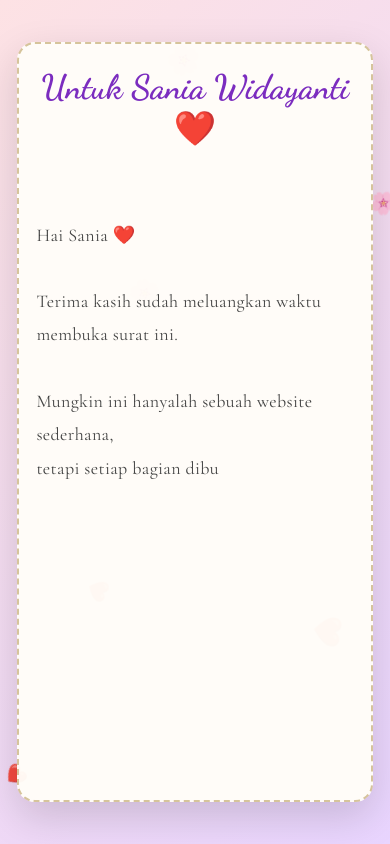
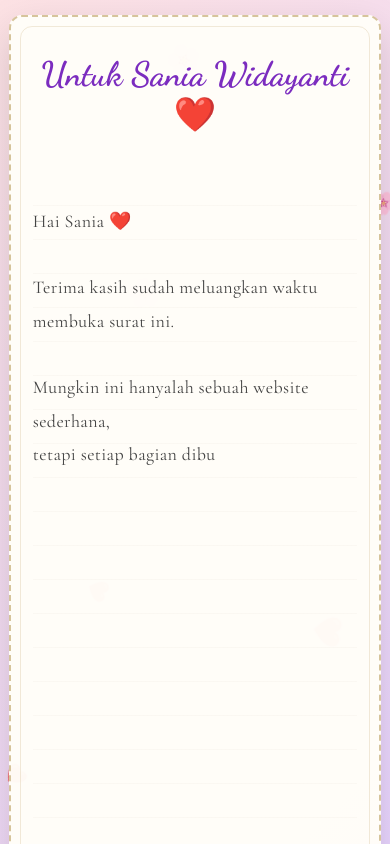
Before and after one commit to syahpiar/madeforSania, a plain HTML site: page letter.html in a window 390 px wide. Shown: the top 844 px of the page. Drawn offline with nearby package versions, Linux system fonts and the light colour scheme.

Commit message:
Update letter.css

```diff
--- a/letter.css
+++ b/letter.css
@@ -10,18 +10,13 @@ html,
 body {
     margin: 0;
     padding: 0;
-
     width: 100%;
     min-height: 100%;
-
     overflow-x: hidden;
 }
 
 body {
-
-    font-family:
-        "Cormorant Garamond",
-        serif;
+    font-family: "Cormorant Garamond", serif;
 
     background:
         linear-gradient(
@@ -39,21 +34,17 @@ body {
 ========================================= */
 
 .background {
-
     position: fixed;
-
     inset: 0;
 
     pointer-events: none;
 
     background:
-
         radial-gradient(
             circle at 20% 20%,
             rgba(255,255,255,.5),
             transparent 30%
         ),
-
         radial-gradient(
             circle at 80% 70%,
             rgba(255,255,255,.35),
@@ -69,68 +60,45 @@ body {
 ========================================= */
 
 .page-section {
-
     width: 100%;
-
     min-height: 100vh;
 
     padding: 30px 15px;
 
     position: relative;
-
     z-index: 3;
-
 }
 
 
 /* =========================================
-   HIDDEN
+   HIDDEN / ACTIVE
 ========================================= */
 
 .hidden-section {
-
     display: none !important;
-
 }
 
-
-/* =========================================
-   ACTIVE
-========================================= */
-
 .active-section {
-
     display: flex;
 
     justify-content: center;
-
-    align-items: center;
+    align-items: flex-start;
 
     animation:
-        sectionFade
-        .8s ease;
-
+        sectionFade .8s ease;
 }
 
 
 @keyframes sectionFade {
 
     from {
-
         opacity: 0;
-
-        transform:
-            translateY(20px);
-
+        transform: translateY(20px);
     }
 
     to {
-
         opacity: 1;
-
-        transform:
-            translateY(0);
-
+        transform: translateY(0);
     }
 
 }
@@ -142,16 +110,23 @@ body {
 
 .paper {
 
-    width: 90%;
+    width: 92%;
 
     max-width: 850px;
 
-    margin: auto;
+    /*
+       Paper panjang.
+       Tidak dibatasi tinggi pendek.
+    */
 
-    padding: 45px;
+    min-height: 1400px;
+
+    margin: 20px auto 50px;
+
+    padding: 65px 70px;
 
     background:
-        rgba(255,253,248,.97);
+        rgba(255,253,248,.98);
 
     border:
         2px dashed #d6c49b;
@@ -161,6 +136,35 @@ body {
     box-shadow:
         0 15px 40px
         rgba(0,0,0,.15);
+
+    position: relative;
+
+    display: flex;
+
+    flex-direction: column;
+
+}
+
+
+/* =========================================
+   PAPER DECORATION
+========================================= */
+
+.paper::before {
+
+    content: "";
+
+    position: absolute;
+
+    inset: 18px;
+
+    border:
+        1px solid
+        rgba(214,196,155,.35);
+
+    border-radius: 12px;
+
+    pointer-events: none;
 
 }
 
@@ -172,7 +176,7 @@ body {
 .paper > h1 {
 
     margin:
-        0 0 35px;
+        0 0 50px;
 
     text-align: center;
 
@@ -180,9 +184,15 @@ body {
         "Dancing Script",
         cursive;
 
-    font-size: 52px;
+    font-size: 54px;
+
+    line-height: 1.2;
 
     color: #7b2cbf;
+
+    position: relative;
+
+    z-index: 1;
 
 }
 
@@ -192,6 +202,15 @@ body {
 ========================================= */
 
 #letterContent {
+
+    /*
+       Area surat dibuat panjang.
+       Teks akan ditulis di dalamnya.
+    */
+
+    width: 100%;
+
+    min-height: 1050px;
 
     text-align: left;
 
@@ -207,6 +226,30 @@ body {
 
     color: #444;
 
+    letter-spacing:
+        0.02em;
+
+    position: relative;
+
+    z-index: 1;
+
+}
+
+
+/* =========================================
+   GARIS KERTAS
+========================================= */
+
+#letterContent {
+
+    background-image:
+        repeating-linear-gradient(
+            to bottom,
+            transparent 0,
+            transparent 47px,
+            rgba(170,150,130,.12) 48px
+        );
+
 }
 
 
@@ -220,9 +263,15 @@ body {
 
     margin-top: 45px;
 
+    padding-top: 25px;
+
     text-align: center;
 
     opacity: 0;
+
+    position: relative;
+
+    z-index: 2;
 
 }
 
@@ -241,35 +290,36 @@ body {
 @keyframes endingAppear {
 
     from {
-
         opacity: 0;
-
         transform:
             translateY(25px);
-
     }
 
     to {
-
         opacity: 1;
-
         transform:
             translateY(0);
-
     }
 
 }
 
 
+/* =========================================
+   HAPPY BIRTHDAY
+========================================= */
+
 .letter-ending h2 {
 
-    margin: 0 0 25px;
+    margin:
+        0 0 25px;
 
     font-family:
         "Dancing Script",
         cursive;
 
-    font-size: 46px;
+    font-size: 48px;
+
+    line-height: 1.3;
 
     color: #9d4edd;
 
@@ -434,17 +484,13 @@ button:active {
 @keyframes unifiedSlide {
 
     from {
-
         transform:
             translateX(0);
-
     }
 
     to {
-
         transform:
             translateX(-50%);
-
     }
 
 }
@@ -503,7 +549,7 @@ button:active {
 
 
 /* =========================================
-   MOBILE
+   TABLET
 ========================================= */
 
 @media (max-width: 768px) {
@@ -511,72 +557,112 @@ button:active {
     .page-section {
 
         padding:
-            20px 10px;
+            15px 8px;
 
     }
 
 
     .paper {
 
-        width: 94%;
+        width: 96%;
+
+        min-height: 1250px;
+
+        margin:
+            10px auto 35px;
 
         padding:
-            28px 20px;
+            45px 28px;
+
+        border-radius:
+            15px;
+
+    }
+
+
+    .paper::before {
+
+        inset:
+            12px;
 
     }
 
 
     .paper > h1 {
 
-        font-size: 40px;
+        font-size:
+            40px;
+
+        margin-bottom:
+            40px;
 
     }
 
 
     #letterContent {
 
-        font-size: 20px;
+        min-height:
+            900px;
 
-        line-height: 1.85;
+        font-size:
+            20px;
+
+        line-height:
+            1.9;
+
+        background-image:
+            repeating-linear-gradient(
+                to bottom,
+                transparent 0,
+                transparent 37px,
+                rgba(170,150,130,.12) 38px
+            );
 
     }
 
 
     .letter-ending h2 {
 
-        font-size: 36px;
+        font-size:
+            36px;
 
     }
 
 
     .gallery-unified > h1 {
 
-        font-size: 42px;
+        font-size:
+            42px;
 
     }
 
 
     .gallery-track img {
 
-        width: 95px;
+        width:
+            95px;
 
-        height: 130px;
+        height:
+            130px;
 
     }
 
 
     .unified-ending {
 
-        font-size: 18px;
+        font-size:
+            18px;
 
-        line-height: 1.8;
+        line-height:
+            1.8;
 
     }
 
 
     .unified-ending .love {
 
-        font-size: 34px;
+        font-size:
+            34px;
 
     }
 
@@ -589,130 +675,107 @@ button:active {
 
 @media (max-width: 480px) {
 
+    .page-section {
+
+        padding:
+            10px 5px;
+
+    }
+
+
     .paper {
 
-        width: 96%;
+        width:
+            98%;
+
+        min-height:
+            1150px;
+
+        margin:
+            5px auto 25px;
 
         padding:
-            23px 17px;
+            38px 22px;
+
+        border-radius:
+            13px;
+
+    }
+
+
+    .paper::before {
+
+        inset:
+            9px;
 
     }
 
 
     .paper > h1 {
 
-        font-size: 34px;
+        font-size:
+            34px;
+
+        margin-bottom:
+            35px;
 
     }
 
 
     #letterContent {
 
-        font-size: 18px;
+        min-height:
+            820px;
 
-        line-height: 1.8;
+        font-size:
+            18px;
+
+        line-height:
+            1.85;
+
+        background-image:
+            repeating-linear-gradient(
+                to bottom,
+                transparent 0,
+                transparent 33px,
+                rgba(170,150,130,.11) 34px
+            );
 
     }
 
 
     .letter-ending h2 {
 
-        font-size: 31px;
+        font-size:
+            31px;
 
     }
 
 
     .gallery-track img {
 
-        width: 85px;
+        width:
+            85px;
 
-        height: 120px;
+        height:
+            120px;
+
+    }
+
+
+    .unified-ending {
+
+        font-size:
+            17px;
+
+    }
+
+
+    .unified-ending .love {
+
+        font-size:
+            30px;
 
     }
 
 }
-
-
-/* =========================================
-   PAPER PANJANG
-========================================= */
-
-.paper {
-
-    min-height: 82vh;
-
-    height: auto;
-
-    display: flex;
-
-    flex-direction: column;
-
-    justify-content: flex-start;
-
-}
-
-
-#letterContent {
-
-    min-height: 58vh;
-
-    font-family:
-        "Cormorant Garamond",
-        serif;
-
-    letter-spacing:
-        0.02em;
-
-}
-
-
-/* =========================================
-   MOBILE PAPER PANJANG
-========================================= */
-
-@media (max-width: 768px) {
-
-    .paper {
-
-        min-height: 88vh;
-
-    }
-
-
-    #letterContent {
-
-        min-height: 62vh;
-
-        font-size: 20px;
-
-        line-height: 1.9;
-
-    }
-
-}
-
-
-/* =========================================
-   SMALL PHONE PAPER PANJANG
-========================================= */
-
-@media (max-width: 480px) {
-
-    .paper {
-
-        min-height: 90vh;
-
-    }
-
-
-    #letterContent {
-
-        min-height: 65vh;
-
-        font-size: 18px;
-
-        line-height: 1.85;
-
-    }
-
-}
```
